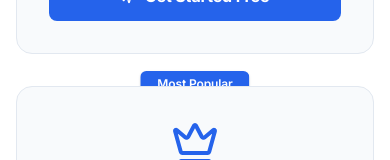
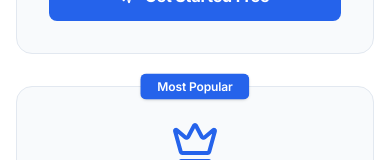
Before and after one commit to SumitAG008/insightsheet, a React (Vite) app: page /pricing in a window 390 px wide. Shown: the part 894-1054 px from the top of the page. Built offline with nearby package versions, Linux system fonts and the light colour scheme; no server answers.

Commit message:
Fix pricing Most Popular badge visibility

```diff
--- a/src/pages/Pricing.jsx
+++ b/src/pages/Pricing.jsx
@@ -165,15 +165,15 @@ export default function Pricing() {
         </Alert>
 
         {/* Pricing Cards */}
-        <div className="grid md:grid-cols-2 gap-8 max-w-5xl mx-auto">
+        <div className="grid md:grid-cols-2 gap-8 max-w-5xl mx-auto mt-6">
           {plans.map((plan) => (
             <div
               key={plan.id}
               className={`relative ${plan.popular ? 'md:scale-105 z-10' : ''}`}
             >
               {plan.popular && (
-                <div className="absolute -top-4 left-1/2 -translate-x-1/2">
-                  <Badge className="text-white px-4 py-1 bg-blue-600">
+                <div className="absolute top-0 left-1/2 -translate-x-1/2 -translate-y-1/2 z-20">
+                  <Badge className="text-white px-4 py-1 bg-blue-600 shadow">
                     Most Popular
                   </Badge>
                 </div>
```
